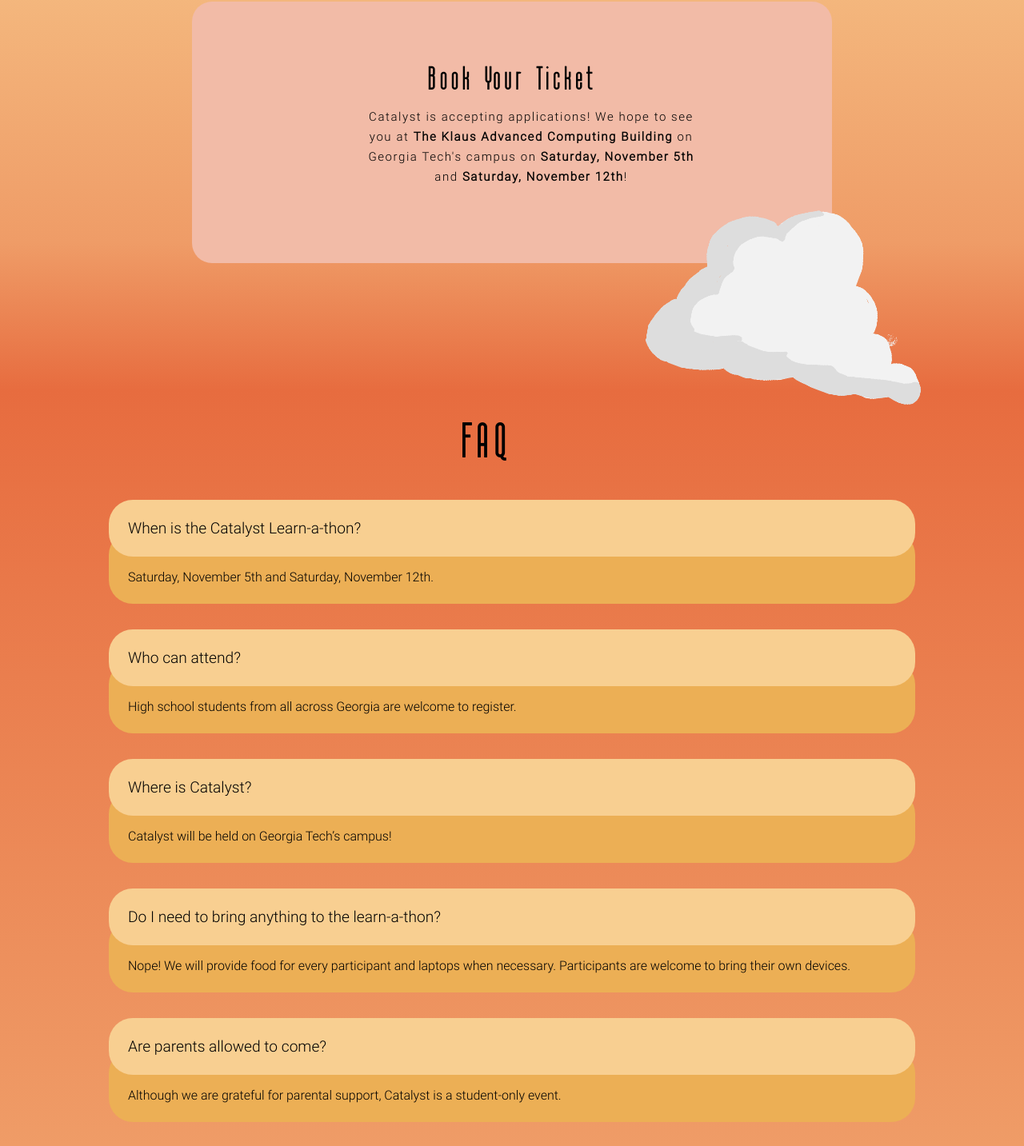
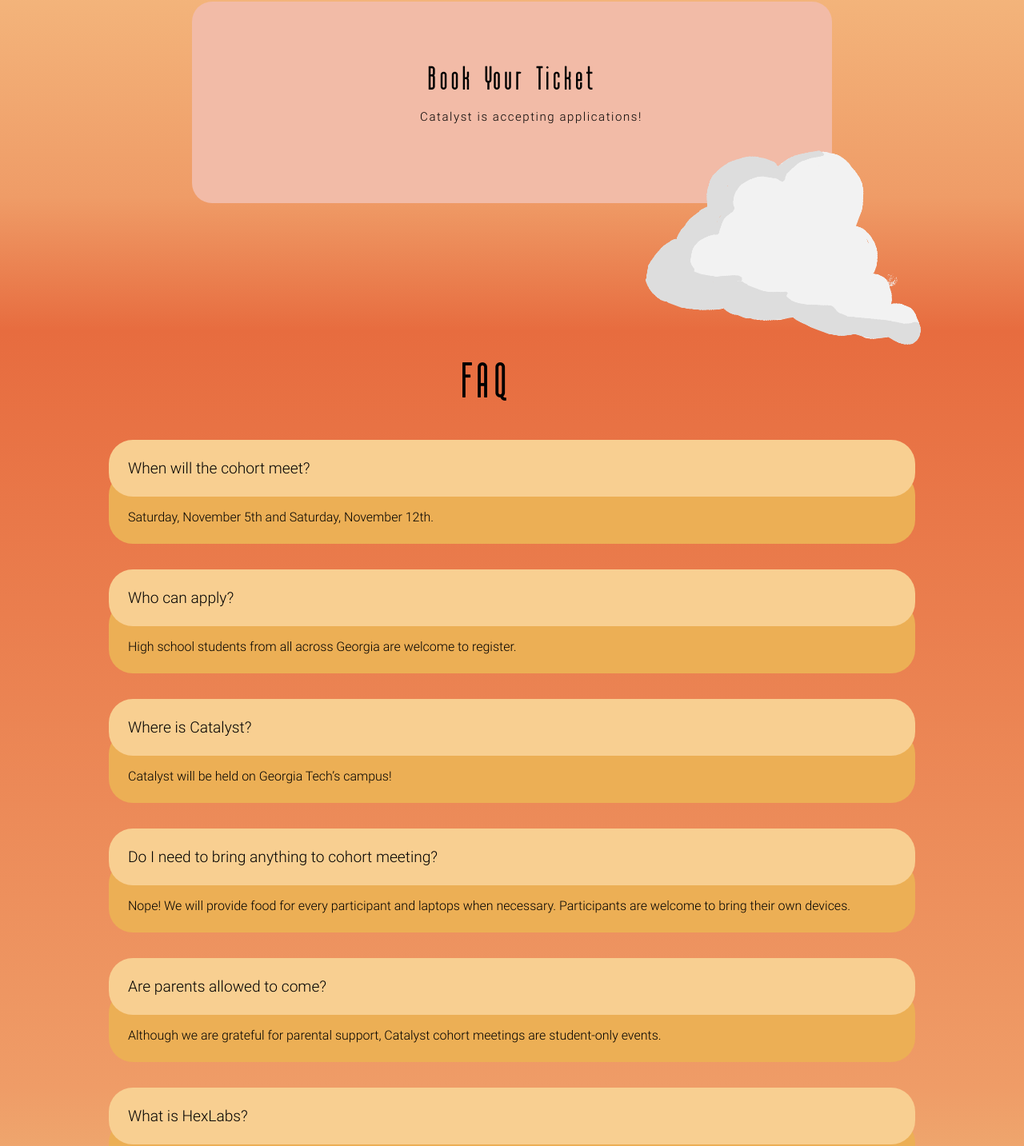
Before and after one commit to HackGT/catalyst-2022-event-site, a Next.js app: page / in a window 1280 px wide. Shown: the part 2790-4223 px from the top of the page at 80% size. Built offline with nearby package versions, Linux system fonts and the light colour scheme.

Commit message:
update catalyst with cohort info

```diff
--- a/pages/index.tsx
+++ b/pages/index.tsx
@@ -73,7 +73,7 @@
               projects
             </li>
           </ul>
-          <p>You can apply for the cohort when completing registration!</p>
+          <p>You can apply for the cohort below!</p>
           <img src="/img/Luggage.png" alt="luggage" id={styles.luggageImg} />
           <img src="/img/signs.png" alt="signs" id={styles.signsImg} />
           <img src="/img/Clouds.png" alt="fluffy cloud" id={styles.cloud1Img} />
@@ -88,34 +88,30 @@
           <a href="https://forms.gle/g5jSKBEQKunmvug16" rel="noreferrer noopener" target="_blank">
             <div className={styles.rectangle}>
               <h3 className={styles.registerTitle}>Book Your Ticket</h3>
-              <p className={styles.marginText}>
-                Catalyst is accepting applications! We hope to see you at{" "}
-                <b>The Klaus Advanced Computing Building</b> on Georgia
-                {` Tech's`} campus on <b>Saturday, November 5th</b> and{" "}
-                <b>Saturday, November 12th</b>!
-              </p>
+              <p className={styles.marginText}>Catalyst is accepting applications!</p>
             </div>
           </a>
           <img src="/img/Clouds 2.png" alt="clouds" id={styles.clouds2Img} />
         </section>
         <section className={styles.sectionFAQ}>
           <h3 className={styles.sectionTitle}>FAQ</h3>
-          <div className={styles.question}>When is the Catalyst Learn-a-thon?</div>
+          <div className={styles.question}>When will the cohort meet?</div>
           <div className={styles.answer}>Saturday, November 5th and Saturday, November 12th.</div>
-          <div className={styles.question}>Who can attend?</div>
+          <div className={styles.question}>Who can apply?</div>
           <div className={styles.answer}>
             High school students from all across Georgia are welcome to register.
           </div>
           <div className={styles.question}>Where is Catalyst?</div>
           <div className={styles.answer}>{`Catalyst will be held on Georgia Tech’s campus!`}</div>
-          <div className={styles.question}>Do I need to bring anything to the learn-a-thon?</div>
+          <div className={styles.question}>Do I need to bring anything to cohort meeting?</div>
           <div className={styles.answer}>
             Nope! We will provide food for every participant and laptops when necessary.
             Participants are welcome to bring their own devices.
           </div>
           <div className={styles.question}>Are parents allowed to come?</div>
           <div className={styles.answer}>
-            Although we are grateful for parental support, Catalyst is a student-only event.
+            Although we are grateful for parental support, Catalyst cohort meetings are student-only
+            events.
           </div>
           <div className={styles.question}>What is HexLabs?</div>
           <div className={styles.answer}>
```
